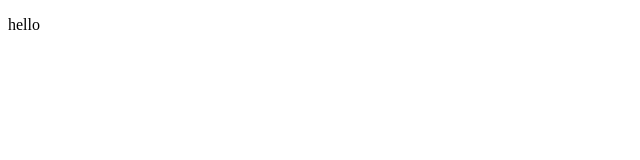
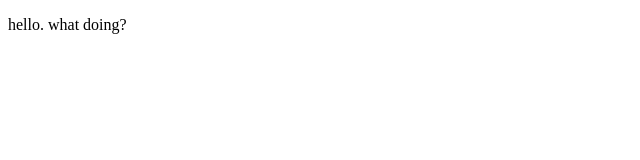
Before and after one commit to roniron0/roniron.github.io, a plain HTML site: page index.html in a window 1280 px wide. Shown: the whole page, without its empty margins (0-640 px from the left). Drawn offline with Linux system fonts and the light colour scheme.

```diff
--- a/index.html
+++ b/index.html
@@ -9,6 +9,6 @@
 
 </head>
 <body>
-    <p>hello</p>
+    <p>hello. what doing?</p>
 </body>
 </html>
```
